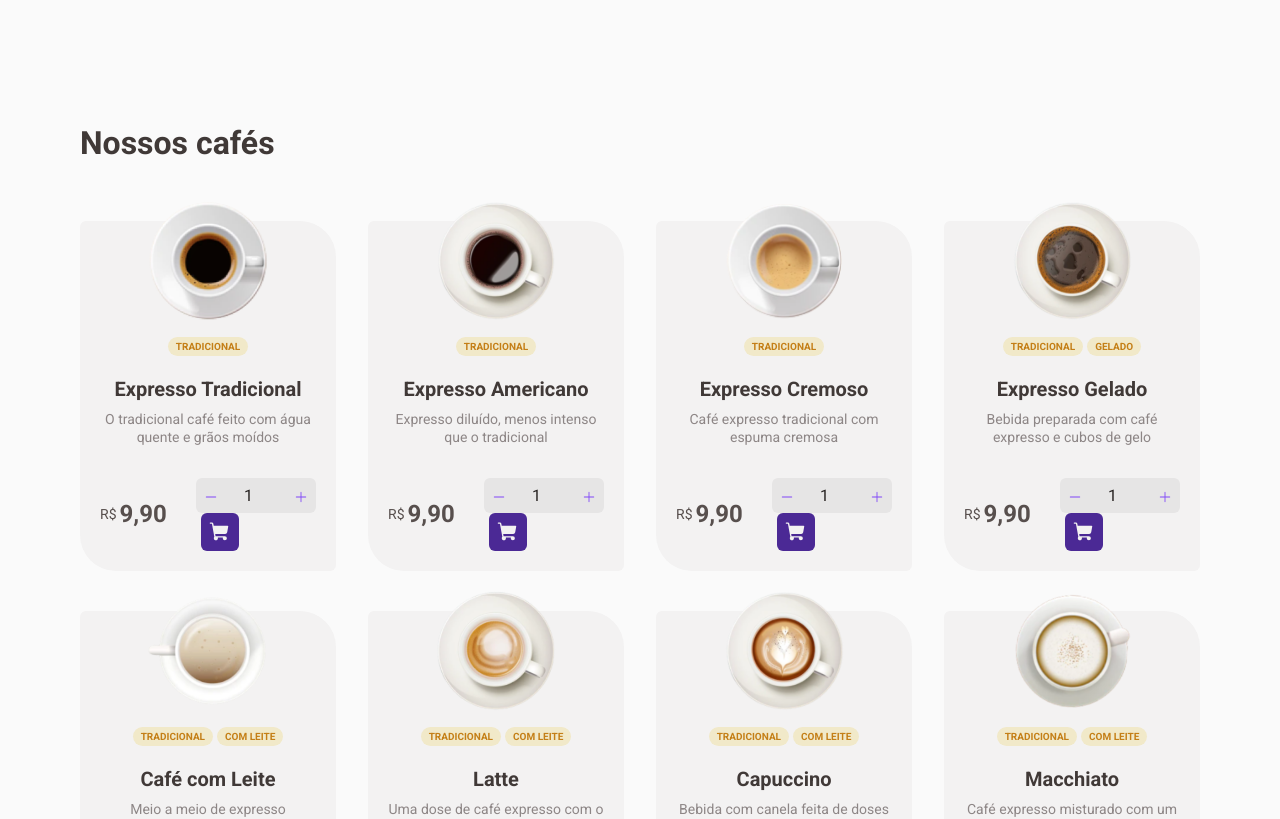
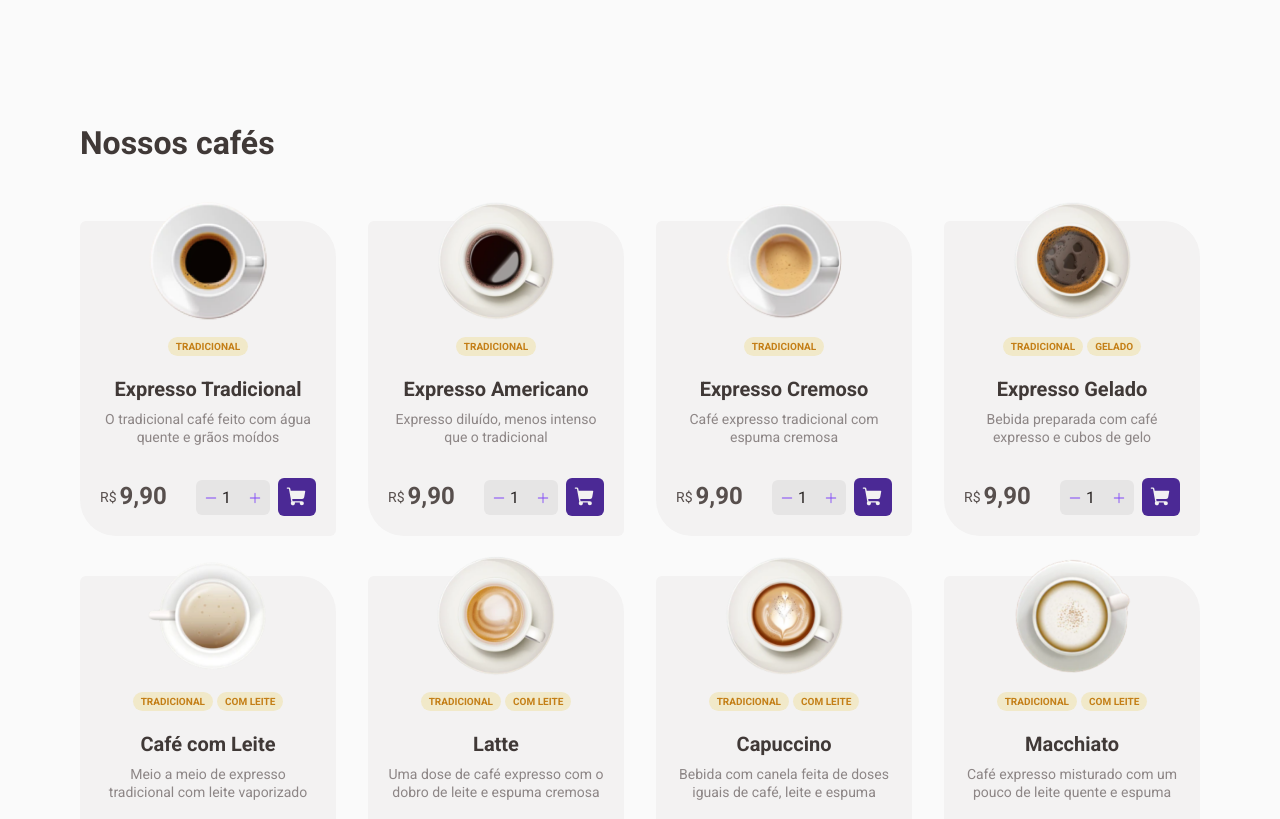
Before and after one commit to gustavofadel/coffee-delivery, a React (Vite) app: page / in a window 1280 px wide. Shown: the part 557-1376 px from the top of the page. Built offline with nearby package versions, Linux system fonts and the light colour scheme.

Commit message:
feat: Finishing home page

```diff
--- a/src/components/Counter/index.tsx
+++ b/src/components/Counter/index.tsx
@@ -1,5 +1,5 @@
 import { Minus, Plus } from 'phosphor-react'
-import { CounterContainer, Icon } from './styles'
+import { CounterContainer, IconContainer } from './styles'
 
 interface CounterProps {
   quantity: number
@@ -11,15 +11,15 @@ export function Counter({ quantity, size = 'medium' }: CounterProps) {
 
   return (
     <CounterContainer size={size}>
-      <Icon disabled={decreaseCounterDisabled}>
+      <IconContainer disabled={decreaseCounterDisabled}>
         <Minus size={14} weight="fill" />
-      </Icon>
+      </IconContainer>
 
       <input type="number" value={quantity} readOnly />
 
-      <Icon>
+      <IconContainer>
         <Plus size={14} weight="fill" />
-      </Icon>
+      </IconContainer>
     </CounterContainer>
   )
 }
--- a/src/components/Counter/styles.ts
+++ b/src/components/Counter/styles.ts
@@ -1,6 +1,6 @@
 import styled, { css } from 'styled-components'
 
-interface CounterContainerProps {
+export interface CounterContainerProps {
   size: 'medium' | 'small'
 }
 
@@ -11,6 +11,7 @@ export const CounterContainer = styled.div<CounterContainerProps>`
   display: flex;
   align-items: center;
   justify-content: space-between;
+
   gap: 4px;
   border-radius: 6px;
 
@@ -39,7 +40,7 @@ export const CounterContainer = styled.div<CounterContainerProps>`
     `}
 `
 
-export const Icon = styled.button.attrs({ type: 'button' })`
+export const IconContainer = styled.button.attrs({ type: 'button' })`
   width: 0.875rem;
   height: 0.875rem;
   border: none;
--- a/src/pages/Home/components/CoffeeCard/index.tsx
+++ b/src/pages/Home/components/CoffeeCard/index.tsx
@@ -8,7 +8,6 @@ import {
   CoffeeCardContainer,
   Description,
   Name,
-  Price,
   Tag,
   Tags,
 } from './styles'
@@ -44,12 +43,12 @@ export function CoffeeCard({ coffee }: CoffeeProps) {
       <Description>{coffee.description}</Description>
 
       <CardFooter>
-        <Price>
+        <div>
           <RegularText size="s">R$</RegularText>
           <TitleText size="m" color="text">
             {formattedPrice}
           </TitleText>
-        </Price>
+        </div>
 
         <Actions>
           <Counter quantity={1} />
--- a/src/pages/Home/components/CoffeeCard/styles.ts
+++ b/src/pages/Home/components/CoffeeCard/styles.ts
@@ -65,15 +65,15 @@ export const CardFooter = styled.div`
   display: flex;
   align-items: center;
   justify-content: space-between;
-`
 
-export const Price = styled.div`
-  display: flex;
-  align-items: center;
-  gap: 3px;
+  > div {
+    display: flex;
+    align-items: center;
+    gap: 3px;
 
-  p {
-    line-height: 0.75rem;
+    p {
+      line-height: 0.75rem;
+    }
   }
 `
 
```
